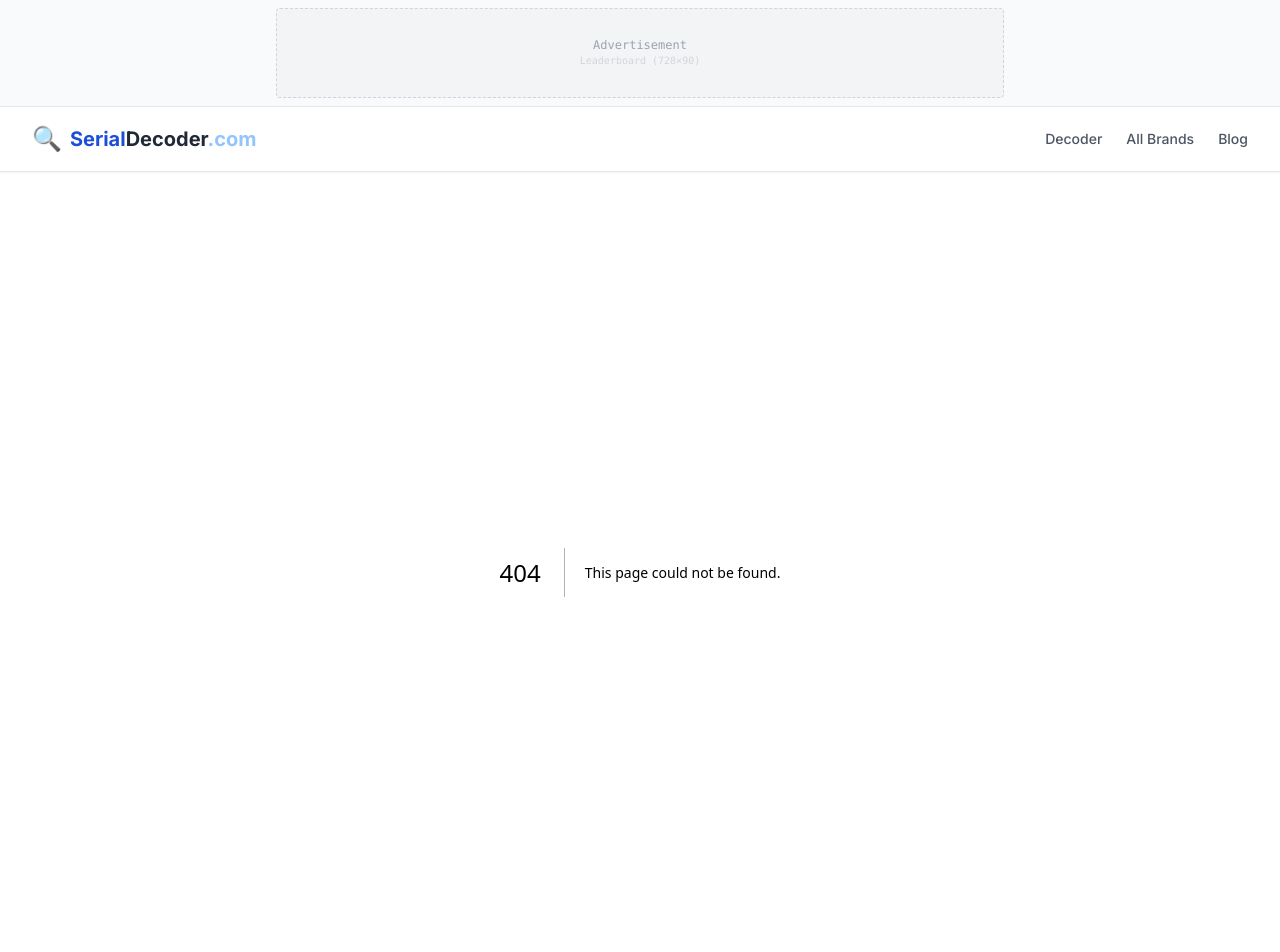
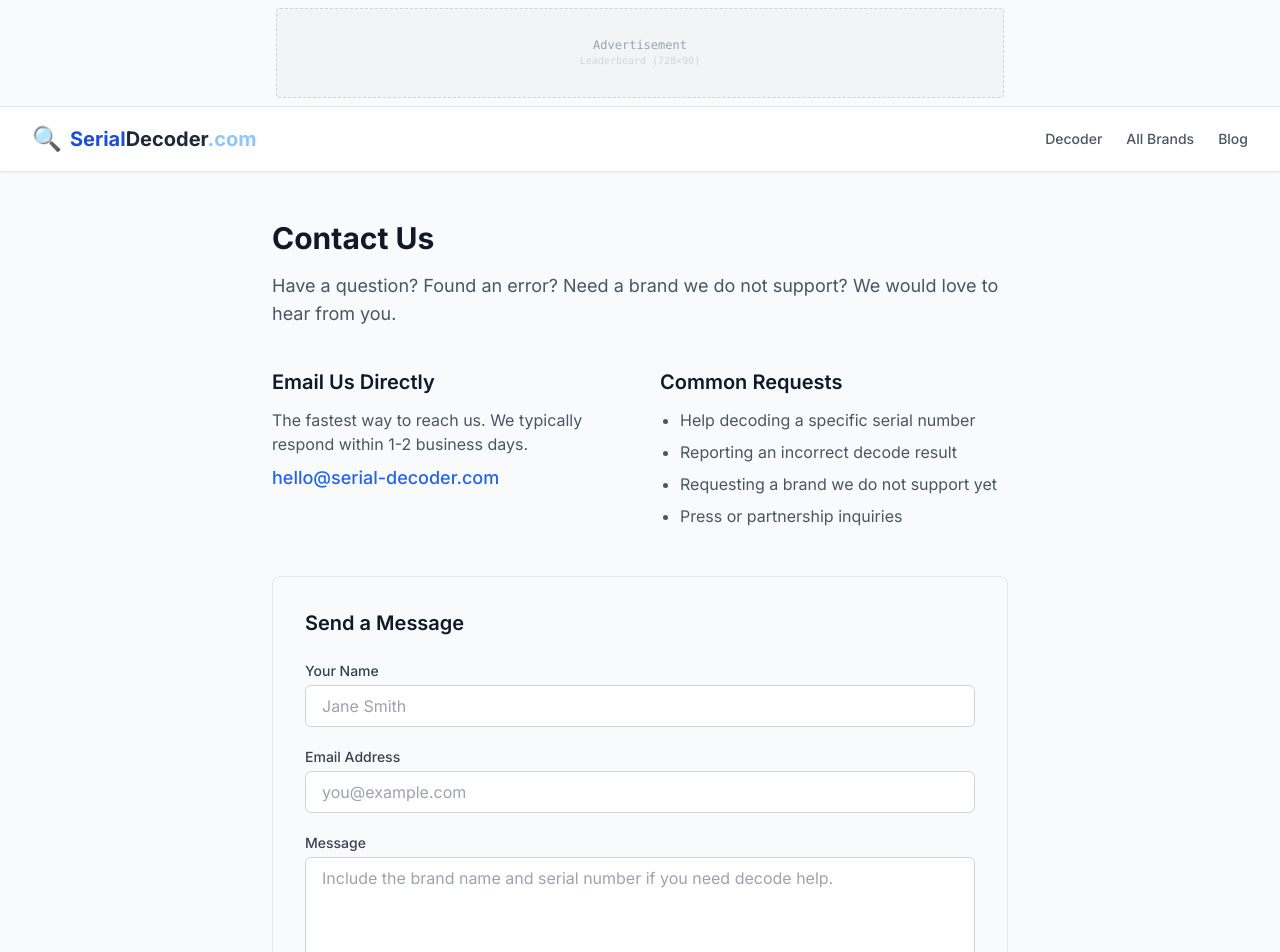
Before and after one commit to LordNorm495/serial-decoder-site, a Next.js app: page /contact in a window 1280 px wide. Before the commit this address had no page. Shown: the top 952 px of the page. Built offline with nearby package versions, Linux system fonts and the light colour scheme.

Commit message:
Create page.tsx

```diff
--- /dev/null
+++ b/app/contact/page.tsx
@@ -0,0 +1,50 @@
+import { Metadata } from 'next';
+
+export const metadata: Metadata = {
+  title: 'Contact Serial Decoder',
+  description: 'Contact the Serial Decoder team for help decoding HVAC or appliance serial numbers, to report an error, or to request a new brand.',
+};
+
+export default function ContactPage() {
+  return (
+    <main className="max-w-3xl mx-auto px-4 py-12">
+      <h1 className="text-3xl font-bold text-gray-900 mb-4">Contact Us</h1>
+      <p className="text-gray-600 text-lg mb-10">Have a question? Found an error? Need a brand we do not support? We would love to hear from you.</p>
+      <div className="grid md:grid-cols-2 gap-10 mb-12">
+        <div>
+          <h2 className="text-xl font-semibold text-gray-900 mb-3">Email Us Directly</h2>
+          <p className="text-gray-600 mb-2">The fastest way to reach us. We typically respond within 1-2 business days.</p>
+          <a href="mailto:hello@serial-decoder.com" className="text-blue-600 font-medium hover:underline text-lg">hello@serial-decoder.com</a>
+        </div>
+        <div>
+          <h2 className="text-xl font-semibold text-gray-900 mb-3">Common Requests</h2>
+          <ul className="text-gray-600 space-y-2 list-disc pl-5">
+            <li>Help decoding a specific serial number</li>
+            <li>Reporting an incorrect decode result</li>
+            <li>Requesting a brand we do not support yet</li>
+            <li>Press or partnership inquiries</li>
+          </ul>
+        </div>
+      </div>
+      <div className="bg-gray-50 border border-gray-200 rounded-lg p-8">
+        <h2 className="text-xl font-semibold text-gray-900 mb-6">Send a Message</h2>
+        <form name="contact" method="POST" data-netlify="true" className="space-y-5">
+          <input type="hidden" name="form-name" value="contact" />
+          <div>
+            <label htmlFor="name" className="block text-sm font-medium text-gray-700 mb-1">Your Name</label>
+            <input type="text" id="name" name="name" required className="w-full border border-gray-300 rounded-md px-4 py-2 text-gray-900 focus:outline-none focus:ring-2 focus:ring-blue-500" placeholder="Jane Smith" />
+          </div>
+          <div>
+            <label htmlFor="email" className="block text-sm font-medium text-gray-700 mb-1">Email Address</label>
+            <input type="email" id="email" name="email" required className="w-full border border-gray-300 rounded-md px-4 py-2 text-gray-900 focus:outline-none focus:ring-2 focus:ring-blue-500" placeholder="you@example.com" />
+          </div>
+          <div>
+            <label htmlFor="message" className="block text-sm font-medium text-gray-700 mb-1">Message</label>
+            <textarea id="message" name="message" rows={5} required className="w-full border border-gray-300 rounded-md px-4 py-2 text-gray-900 focus:outline-none focus:ring-2 focus:ring-blue-500" placeholder="Include the brand name and serial number if you need decode help." />
+          </div>
+          <button type="submit" className="bg-blue-600 text-white font-medium px-6 py-2 rounded-md hover:bg-blue-700 transition-colors">Send Message</button>
+        </form>
+      </div>
+    </main>
+  );
+}
```
